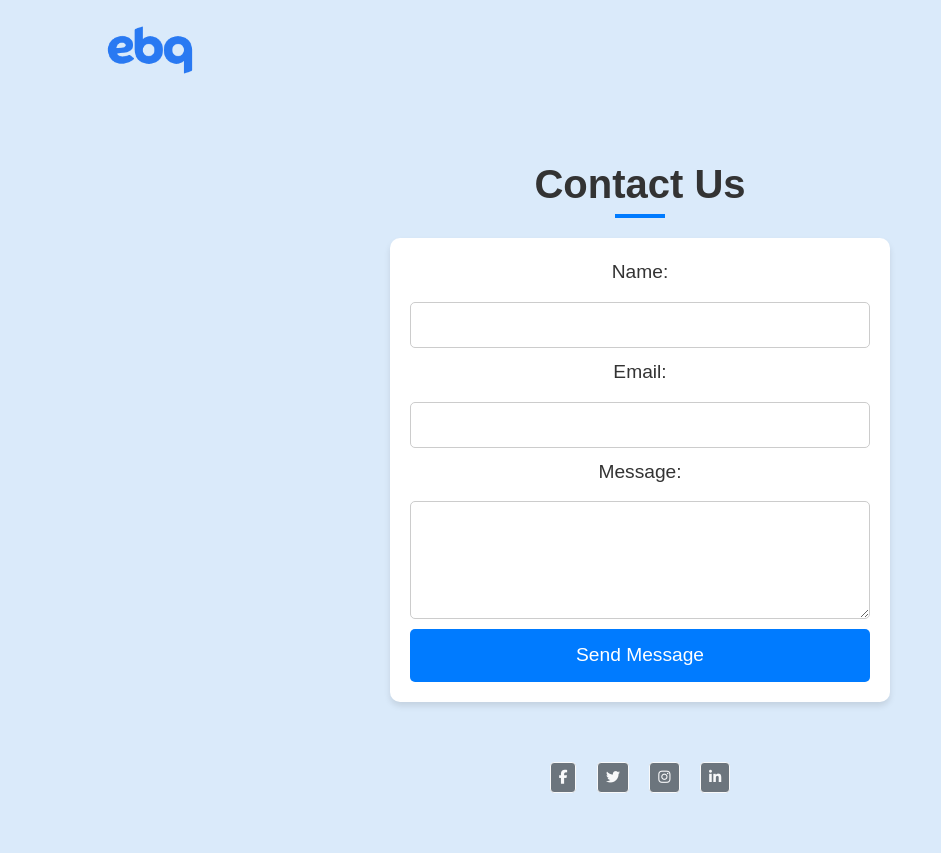
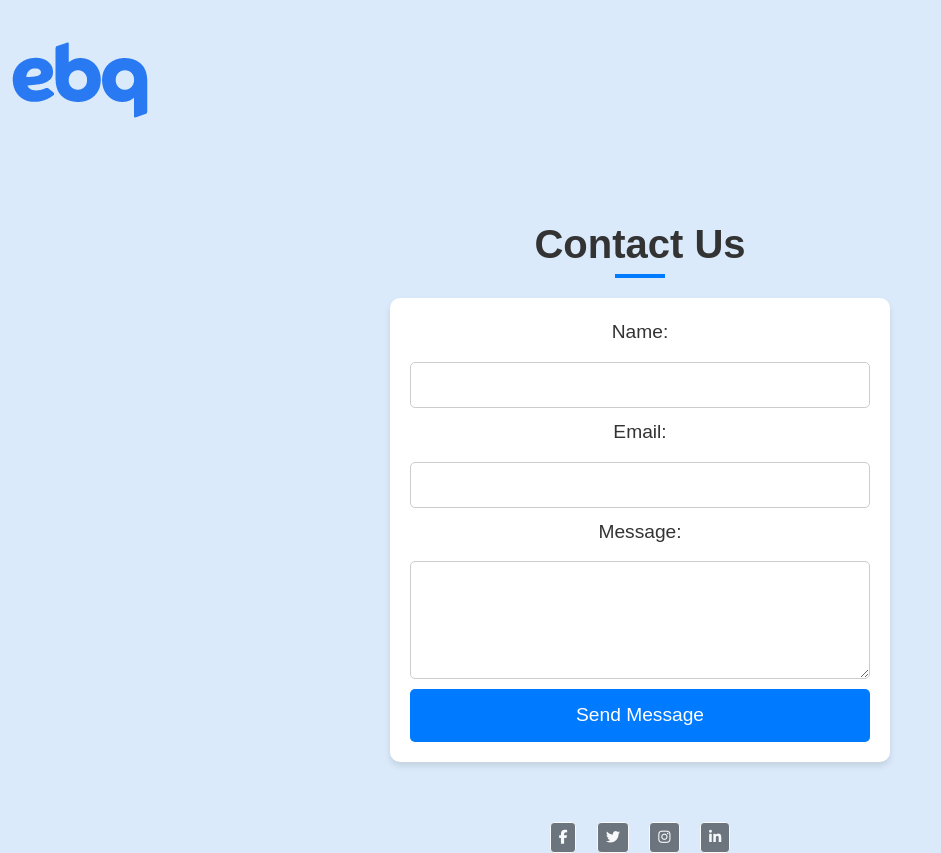
Before and after one commit to Lalith08/mock-landing-webpage, a plain HTML site: page contact.html in a window 1280 px wide. Shown: the whole page, without its empty margins (0-941 px from the left). Before the commit the page ends 800 px from the top, so only its background shows below. Drawn offline with nearby package versions, Linux system fonts and the light colour scheme.

Commit message:
Update1 contact.html

```diff
--- a/contact.html
+++ b/contact.html
@@ -1,5 +1,3 @@
-
-
 <!DOCTYPE html>
 <html lang="en">
 <head>
@@ -12,8 +10,9 @@
   <script src="https://ajax.googleapis.com/ajax/libs/jquery/3.7.1/jquery.min.js"></script>
 </head>
 <body class="contact-page">
-  <a href="#" class="contact-logo">
-    <img src="assets/ebq-logo.png" alt="ebq logo" class="logo-img" style="width: 100px; height: auto;">
+
+  <a href="#" class="logo-container">
+    <img src="assets/ebq-logo.png" alt="ebq logo" class="logo-img">
   </a>
 
   <section class="section contact">
@@ -48,6 +47,10 @@
     </a>
   </div>
 
+
+
+
+
   <div id="successModal" class="modal" tabindex="-1" aria-hidden="true">
     <div class="modal-dialog">
       <div class="modal-content">
@@ -74,7 +77,7 @@
     $(document).ready(function() {
 
 
-      $('.contact-logo').click(function() {
+      $('.logo-container').click(function() {
         window.location.href = 'index.html';
       });
 
```
